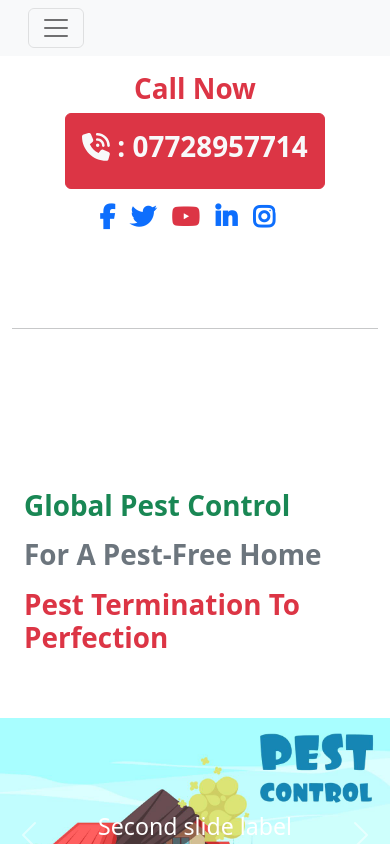
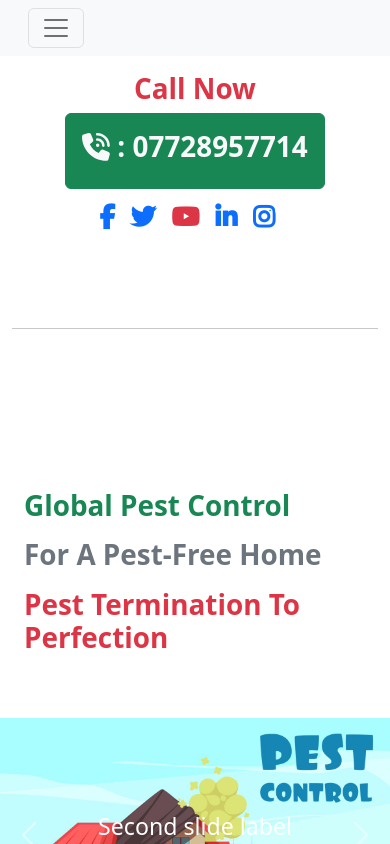
Before and after one commit to samimeadad/pest-control, a React (Create React App) app: page / in a window 390 px wide. Shown: the top 844 px of the page. Built offline with nearby package versions, Linux system fonts and the light colour scheme.

Commit message:
telephone button bg changed

```diff
--- a/src/Components/Header/Header.js
+++ b/src/Components/Header/Header.js
@@ -37,7 +37,7 @@ const Header = () => {
             </div>
             <div className='text-center p-3 overflow-hidden'>
                 <h1 className='text-danger fw-bold'>Call Now</h1>
-                <Button variant='danger' className='p-3'><h1><FontAwesomeIcon className="text-light" icon={ faPhoneVolume } /> <a className="text-decoration-none text-light fw-bold" href="tel: +4407728957714"> : 07728957714</a></h1></Button>
+                <Button variant='success' className='p-3'><h1><FontAwesomeIcon className="text-light" icon={ faPhoneVolume } /> <a className="text-decoration-none text-light fw-bold" href="tel: +4407728957714"> : 07728957714</a></h1></Button>
                 <div className='mt-3'>
                     <p className="text-center">
                         <Link to={ { pathname: "https://www.facebook.com/" } } target="_blank" rel="noreferrer"><i aria-hidden="true" className="fa fa-facebook text-primary fw-bold me-3 fs-2" data-toggle="tooltip" title="Facebook"></i></Link>
```
Also changed, not shown: 2 other files (tests, documents, lock files or other folders).
